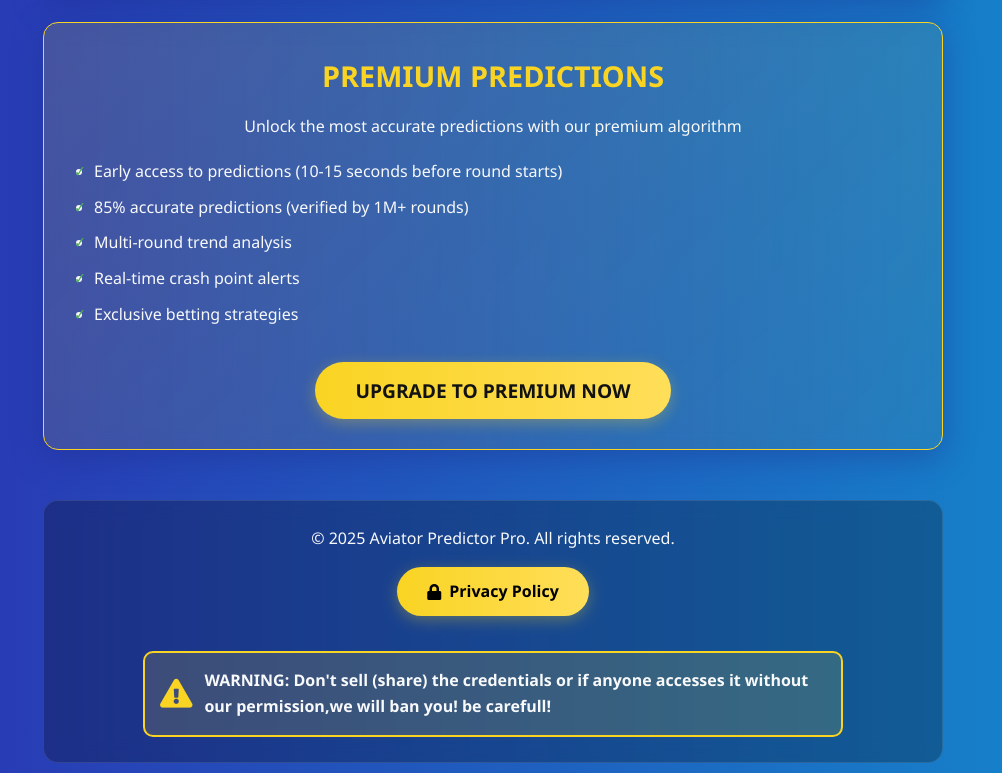
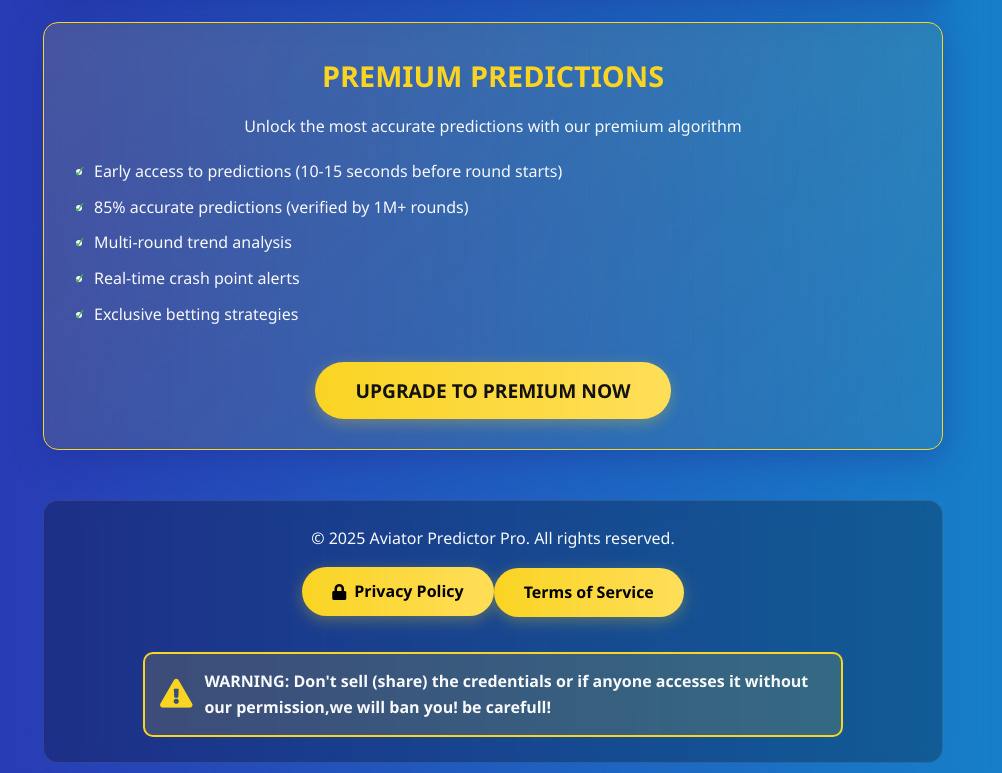
Before and after one commit to Aviatorpredictorproo/aviatorpro, a website: page private/index.html in a window 1280 px wide. Shown: the part 1045-1818 px from the top of the page, without its empty margins (147-1149 px from the left). Drawn offline with Linux system fonts and the light colour scheme.

Commit message:
Update index.html content

```diff
--- a/private/index.html
+++ b/private/index.html
@@ -406,6 +406,27 @@
             box-shadow: 0 8px 20px rgba(249, 212, 35, 0.4);
         }
 
+        .terms-btn {
+            background: linear-gradient(to right, var(--accent), #ffde59);
+            color: #000;
+            border: none;
+            padding: 12px 30px;
+            border-radius: 50px;
+            text-decoration: none;
+            font-weight: bold;
+            display: inline-flex;
+            align-items: center;
+            gap: 8px;
+            transition: all 0.3s;
+            box-shadow: 0 4px 15px rgba(249, 212, 35, 0.3);
+            margin: 15px 0;
+        }
+
+        .terms-btn:hover {
+          transform: translateY(-3px);
+          box-shadow: 0 8px 20px rgba(246, 212, 35, 0.4);
+        }
+
         .legal-warning {
             background: rgba(249, 212, 35, 0.15);
             border: 2px solid var(--accent);
@@ -547,9 +568,10 @@
         <footer>
             <p>© 2025 Aviator Predictor Pro. All rights reserved.</p>
 
-            <a href="privacy.html" class="privacy-btn">
+             <a href="privacy.html" class="privacy-btn">
                 <i class="fas fa-lock"></i> Privacy Policy
-            </a>
+            <a href="terms.html" class="terms-btn"></i> Terms of Service
+           </a>
 
             <div class="legal-warning">
                 <i class="fas fa-exclamation-triangle warning-icon"></i>
```
